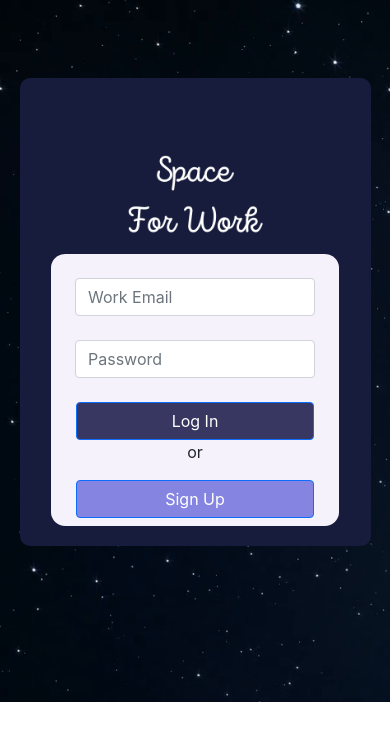
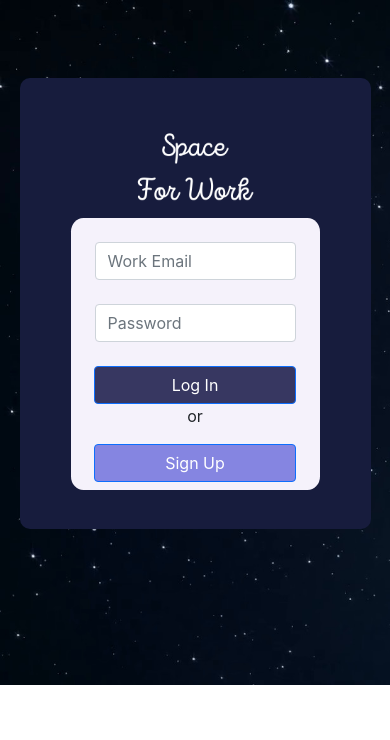
Before and after one commit to Rishika-05/Space-For-Work, a React (Create React App) app in the folder client/: page / in a window 390 px wide. Shown: the top 740 px of the page. Built offline with nearby package versions, Linux system fonts and the light colour scheme.

Commit message:
fixed css

```diff
--- a/client/src/components/login.css
+++ b/client/src/components/login.css
@@ -122,8 +122,7 @@
         width: 90%;
         margin: 0%;
         margin-top: 20%;
-        padding: 5%;
-        padding-top: 15%;
+        padding: 10%;
         margin-bottom: 40%;
     }
 
```
